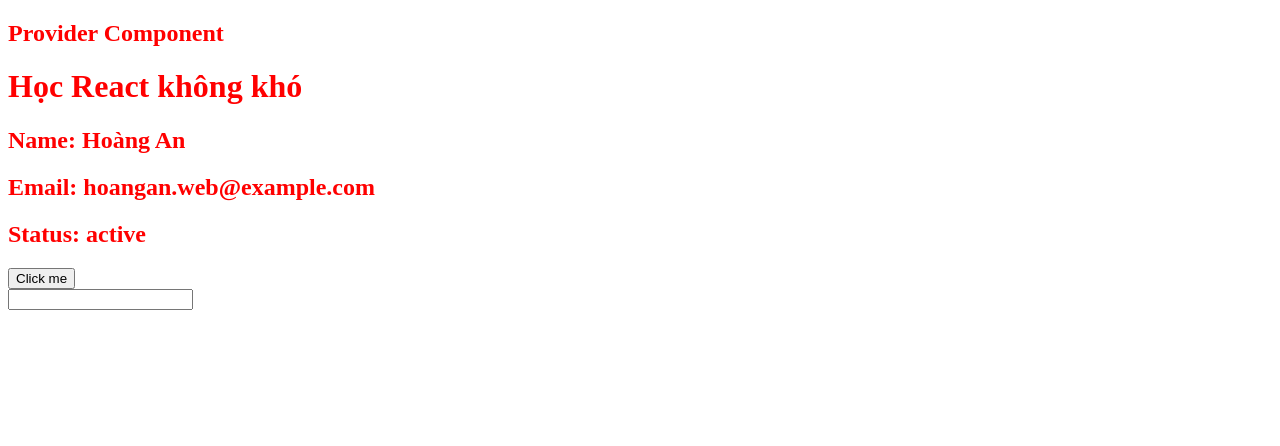
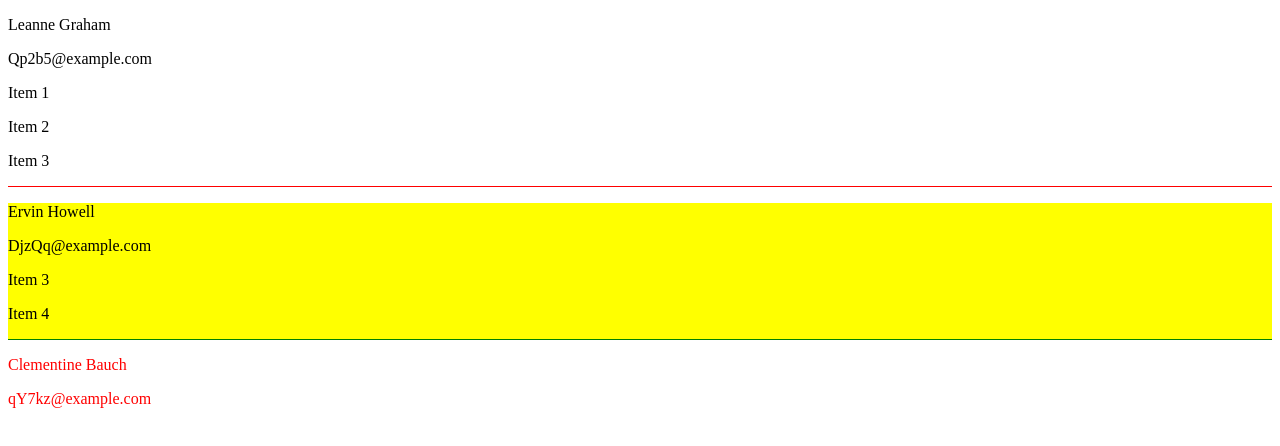
Before and after one commit to Unicode-Academy/unicode_reactjs_typescript, a React (Vite) app: page / in a window 1280 px wide. Shown: the top 446 px of the page. Built offline with nearby package versions, Linux system fonts and the light colour scheme; the HTML template or start-up script is replaced by a standard one.

Commit message:
PropTypes & Event Handler - 02

```diff
--- a/src/App.tsx
+++ b/src/App.tsx
@@ -1,18 +1,9 @@
-import Content from "./components/Content";
-import Provider from "./components/Provider";
+import UserList from "./components/Users/UserList";
 
 export default function App() {
-  const handleChange = (e: React.ChangeEvent<HTMLInputElement>) => {
-    console.log(e.target.value);
-  }
   return (
-    <Provider style={{
-      color: 'red'
-    }}
-    heading={<h2>Provider Component</h2>}
-    onChange={handleChange}
-    >
-      <Content name="Hoàng An" email="hoangan.web@example.com" status="active"/>
-    </Provider>
+    <div>
+        <UserList />
+    </div>
   )
 }
--- /dev/null
+++ b/src/components/Users/UserItem.tsx
@@ -0,0 +1,29 @@
+import React from "react"
+
+type UserProps = {
+  user: {
+    id: number | string,
+    name: string,
+    email: string,
+    style: React.CSSProperties,
+    histories: {
+      id: number | string,
+      name: string,
+      status: boolean
+    }[]
+  },
+}
+
+export default function UserItem({user}: UserProps) {
+  return (
+    <div key={user.id} style={user.style}>
+      <p>{user.name}</p>
+      <p>{user.email}</p>
+      {
+        user.histories.map((history) => {
+          return <p key={history.id}>{history.name}</p>
+        })
+      }
+    </div>
+  )
+}
--- /dev/null
+++ b/src/components/Users/UserList.tsx
@@ -0,0 +1,11 @@
+import users from "./data.json";
+import UserItem from "./UserItem";
+
+
+export default function UserList() {
+  return <div>
+    {users.map((user) => {
+      return <UserItem key={user.id} user={user}/>
+    })}
+  </div>;
+}
--- /dev/null
+++ b/src/components/Users/data.json
@@ -0,0 +1,57 @@
+[
+  {
+    "id": 1,
+    "name": "Leanne Graham",
+    "email": "Qp2b5@example.com",
+    "style": {
+      "borderBottom": "1px solid red"
+    },
+    "histories": [
+      {
+        "id": 1,
+        "name": "Item 1",
+        "status": true
+      },
+      {
+        "id": 2,
+        "name": "Item 2",
+        "status": false
+      },
+      {
+        "id": 3,
+        "name": "Item 3",
+        "status": true
+      }
+    ]
+  },
+  {
+    "id": 2,
+    "name": "Ervin Howell",
+    "email": "DjzQq@example.com",
+    "style": {
+      "background": "yellow",
+      "borderBottom": "1px solid green"
+    },
+    "histories": [
+      {
+        "id": 3,
+        "name": "Item 3",
+        "status": true
+      },
+      {
+        "id": 4,
+        "name": "Item 4",
+        "status": false
+      }
+    ]
+  },
+  {
+    "id": 3,
+    "name": "Clementine Bauch",
+    "email": "qY7kz@example.com",
+    "style": {
+      "color": "red"
+    },
+    "histories": []
+  }
+]
```
Also changed, not shown: src/App01.tsx (added, +18 -0 lines).
